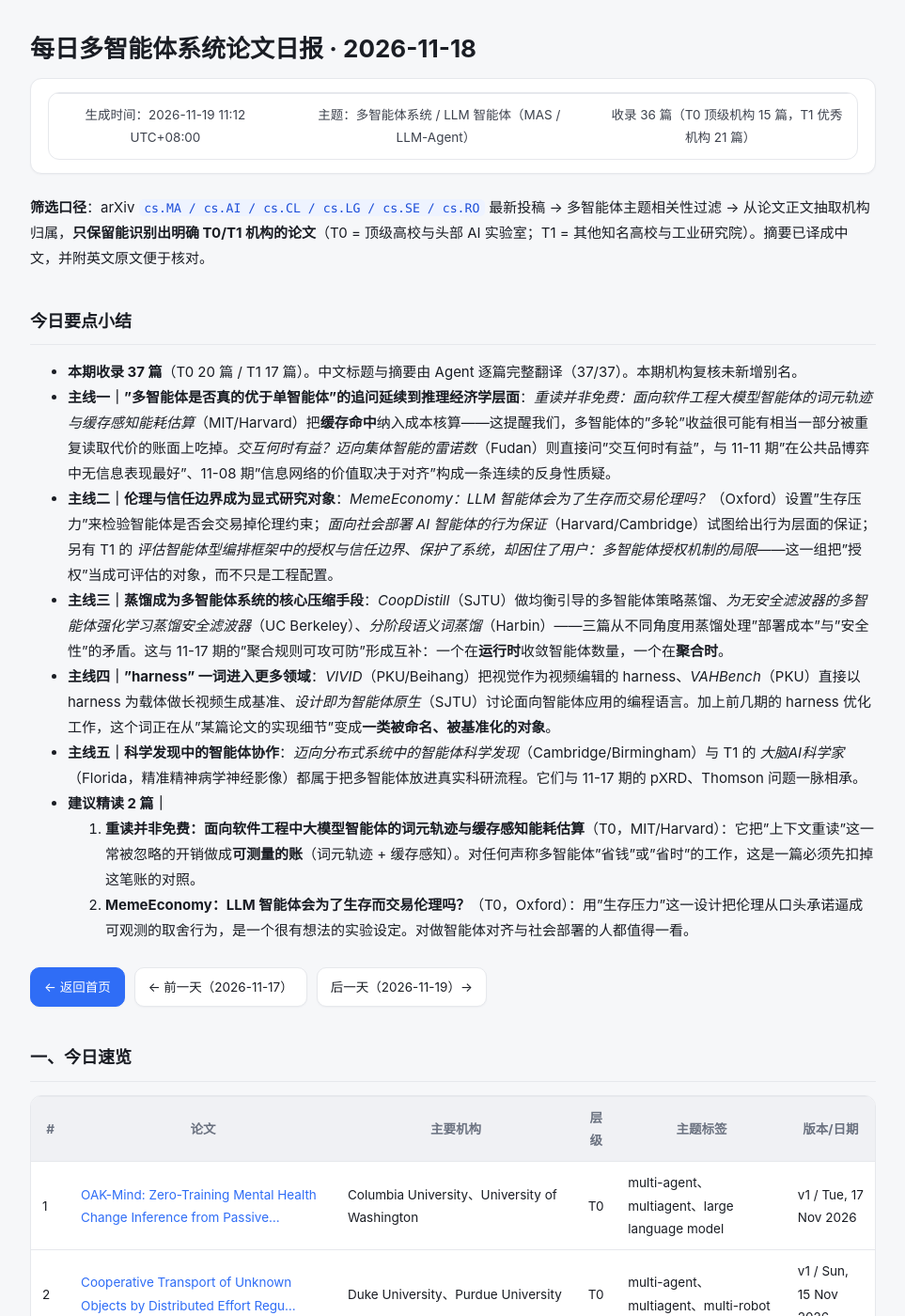
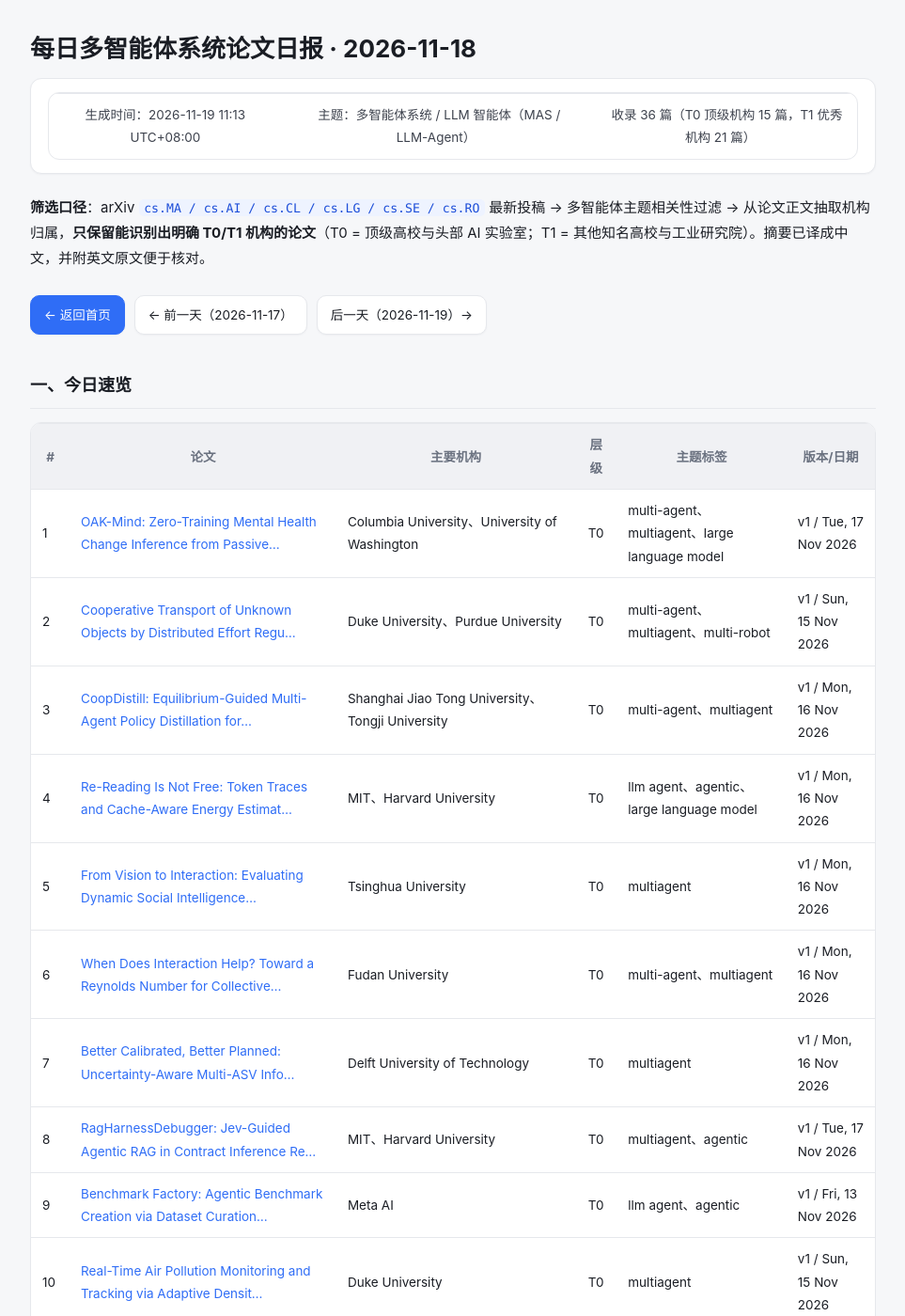
Before and after one commit to isaacveg/mas-daily, a Jekyll site: the page built from daily/2026-11-18.md, in a window 1280 px wide and 1400 px high. Shown: the whole window at 94% size, without its empty margins (158-1121 px from the left). Built offline with Jekyll 4.4.1, drawn with Linux system fonts in a browser that asks for light colours.

Commit message:
report: 更新 2026-11-18 日报

```diff
--- a/daily/2026-11-18.md
+++ b/daily/2026-11-18.md
@@ -5,21 +5,9 @@ permalink: /daily/2026-11-18/
 ---
 # 每日多智能体系统论文日报 · 2026-11-18
 
-> 生成时间：2026-11-19 11:12 UTC+08:00　|　主题：多智能体系统 / LLM 智能体（MAS / LLM-Agent）　|　收录 36 篇（T0 顶级机构 15 篇，T1 优秀机构 21 篇）
+> 生成时间：2026-11-19 11:13 UTC+08:00　|　主题：多智能体系统 / LLM 智能体（MAS / LLM-Agent）　|　收录 36 篇（T0 顶级机构 15 篇，T1 优秀机构 21 篇）
 
 **筛选口径**：arXiv `cs.MA / cs.AI / cs.CL / cs.LG / cs.SE / cs.RO` 最新投稿 → 多智能体主题相关性过滤 → 从论文正文抽取机构归属，**只保留能识别出明确 T0/T1 机构的论文**（T0 = 顶级高校与头部 AI 实验室；T1 = 其他知名高校与工业研究院）。摘要已译成中文，并附英文原文便于核对。
-
-## 今日要点小结
-
-- **本期收录 37 篇**（T0 20 篇 / T1 17 篇）。中文标题与摘要由 Agent 逐篇完整翻译（37/37）。本期机构复核未新增别名。
-- **主线一｜"多智能体是否真的优于单智能体"的追问延续到推理经济学层面**：*重读并非免费：面向软件工程大模型智能体的词元轨迹与缓存感知能耗估算*（MIT/Harvard）把**缓存命中**纳入成本核算——这提醒我们，多智能体的"多轮"收益很可能有相当一部分被重复读取代价的账面上吃掉。*交互何时有益？迈向集体智能的雷诺数*（Fudan）则直接问"交互何时有益"，与 11-11 期"在公共品博弈中无信息表现最好"、11-08 期"信息网络的价值取决于对齐"构成一条连续的反身性质疑。
-- **主线二｜伦理与信任边界成为显式研究对象**：*MemeEconomy：LLM 智能体会为了生存而交易伦理吗？*（Oxford）设置"生存压力"来检验智能体是否会交易掉伦理约束；*面向社会部署 AI 智能体的行为保证*（Harvard/Cambridge）试图给出行为层面的保证；另有 T1 的 *评估智能体型编排框架中的授权与信任边界*、*保护了系统，却困住了用户：多智能体授权机制的局限*——这一组把"授权"当成可评估的对象，而不只是工程配置。
-- **主线三｜蒸馏成为多智能体系统的核心压缩手段**：*CoopDistill*（SJTU）做均衡引导的多智能体策略蒸馏、*为无安全滤波器的多智能体强化学习蒸馏安全滤波器*（UC Berkeley）、*分阶段语义词蒸馏*（Harbin）——三篇从不同角度用蒸馏处理"部署成本"与"安全性"的矛盾。这与 11-17 期的"聚合规则可攻可防"形成互补：一个在**运行时**收敛智能体数量，一个在**聚合时**。
-- **主线四｜"harness" 一词进入更多领域**：*VIVID*（PKU/Beihang）把视觉作为视频编辑的 harness、*VAHBench*（PKU）直接以 harness 为载体做长视频生成基准、*设计即为智能体原生*（SJTU）讨论面向智能体应用的编程语言。加上前几期的 harness 优化工作，这个词正在从"某篇论文的实现细节"变成**一类被命名、被基准化的对象**。
-- **主线五｜科学发现中的智能体协作**：*迈向分布式系统中的智能体科学发现*（Cambridge/Birmingham）与 T1 的 *大脑AI科学家*（Florida，精准精神病学神经影像）都属于把多智能体放进真实科研流程。它们与 11-17 期的 pXRD、Thomson 问题一脉相承。
-- **建议精读 2 篇｜**
-  1. **重读并非免费：面向软件工程中大模型智能体的词元轨迹与缓存感知能耗估算**（T0，MIT/Harvard）：它把"上下文重读"这一常被忽略的开销做成**可测量的账**（词元轨迹 + 缓存感知）。对任何声称多智能体"省钱"或"省时"的工作，这是一篇必须先扣掉这笔账的对照。
-  2. **MemeEconomy：LLM 智能体会为了生存而交易伦理吗？**（T0，Oxford）：用"生存压力"这一设计把伦理从口头承诺逼成可观测的取舍行为，是一个很有想法的实验设定。对做智能体对齐与社会部署的人都值得一看。
 
 <div class="day-nav"><a class="home" href="/mas-daily/">← 返回首页</a><a href="/mas-daily/daily/2026-11-17/">← 前一天（2026-11-17）</a><a href="/mas-daily/daily/2026-11-19/">后一天（2026-11-19）→</a></div>
 
```
